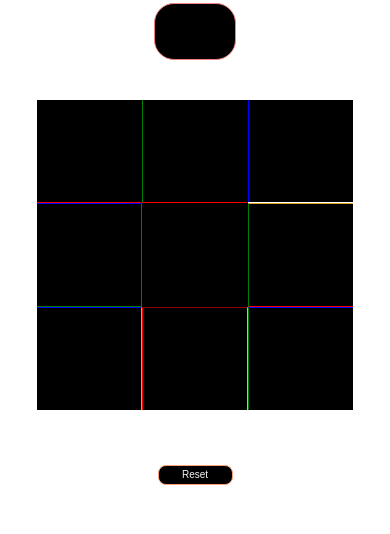
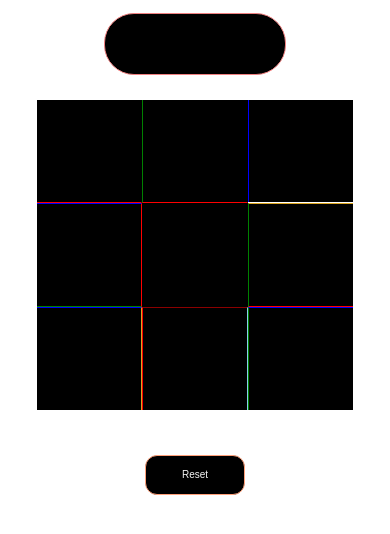
Before and after one commit to Ahmad4everyone/TikTakToeGame, a plain HTML site: page index.html in a window 390 px wide. Drawn offline with Linux system fonts and the light colour scheme.

Commit message:
change views

```diff
--- a/main.js
+++ b/main.js
@@ -260,7 +260,7 @@ else if((b1 == "X" || b1 == "0") &&(b2 == "X" || b2 == "O") && (b3 == "X" || b3
 
 else{
     if(flag == 1){
-        document.getElementById("ade").innerHTML = "Player X playing next"
+        document.getElementById("ade").innerHTML = "Player X is playing next"
     }
     else{
         document.getElementById("ade").innerHTML = "Player O is next to play"
--- a/style.css
+++ b/style.css
@@ -99,15 +99,15 @@ p{
     font-size: 20px;
     border: 1px solid lightcoral;
     width: 250px;
-    height: 150px;
-    margin-left: 120px;
-    border-radius: 50px;
+    height: 100px;
+    border-radius: 20px;
     background-color: black;
     color: white;
     text-align: center;
     display: block;
+    margin-top: -350px;
     padding-top: 10px;
-
+    margin-left: 150px;
 }
 
 @media(max-width:768px){
@@ -119,12 +119,12 @@ p{
 
     }
     #ade{
-        margin: 0 auto;
+    margin: 0 auto;
     font-family: sans-serif;
     color: black;
     border: 1px solid lightcoral;
     width: 180px;
-    height: 100px;
+    height: 50px;
     border-radius: 30px;
     background-color: black;
     color: white;
@@ -132,27 +132,27 @@ p{
     display: block;
     padding-top: 10px 10px;
     margin-top: -500px;
-    margin-bottom: 50px;
+    margin-bottom: 15px;
     }
     #para{
         display: none;
     }
     #btn{
         box-sizing: border-box;
-        width: 75px;
-        height: 20px;
+        width: 100px;
+        height: 40px;
         border: 1px solid lightsalmon;
-        border-radius: 8px;
-        font-family: fantasy;
+        border-radius: 12px;
+        font-family: Arial, Helvetica, sans-serif;
         background-color: black;
         color: whitesmoke;
         font-size: 10px;
         cursor: pointer;
-        margin-top: -100px;
+        margin-top: -120px;
 
     }
 }
-@media(max-width: 450px){
+/* @media(max-width: 450px){
     .tt{
         display: none;
     }
@@ -173,4 +173,4 @@ p{
     text-align: center;
     padding-top: 10px;
     }
-}
+} */
```
